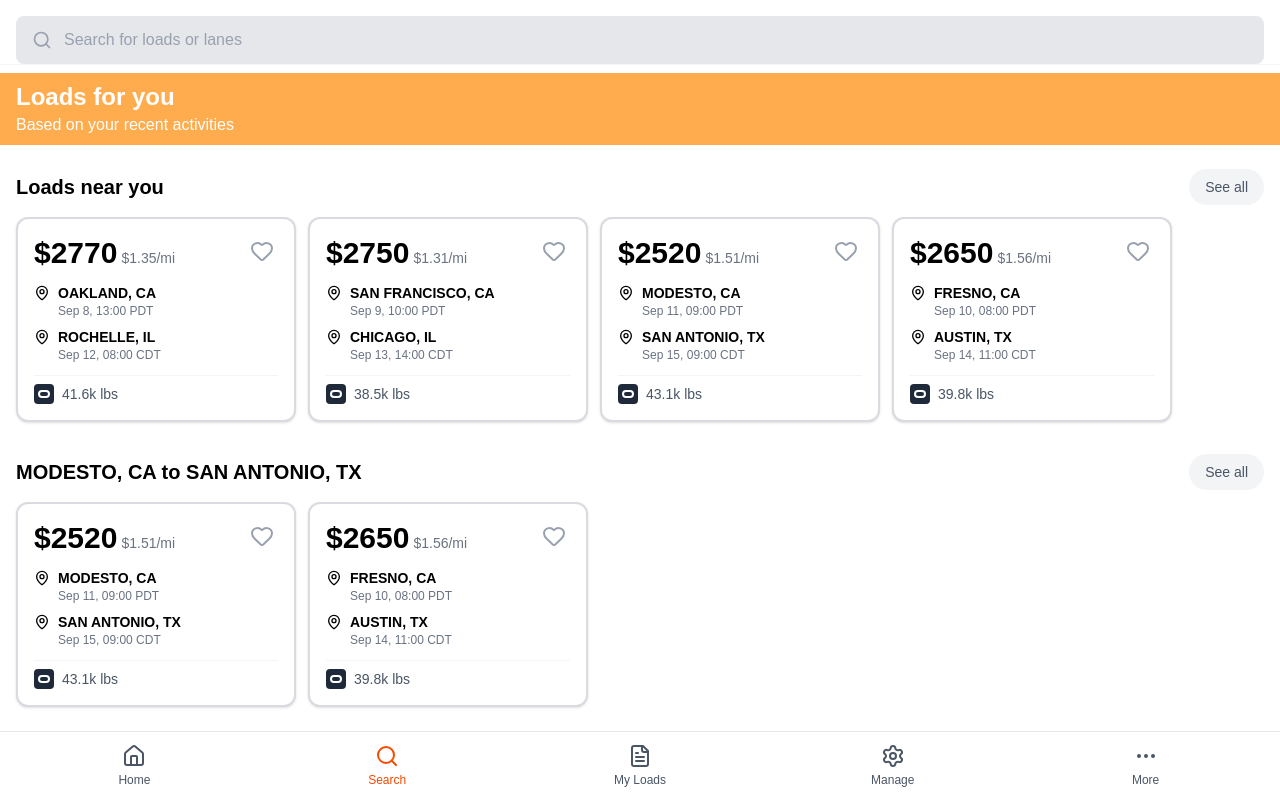
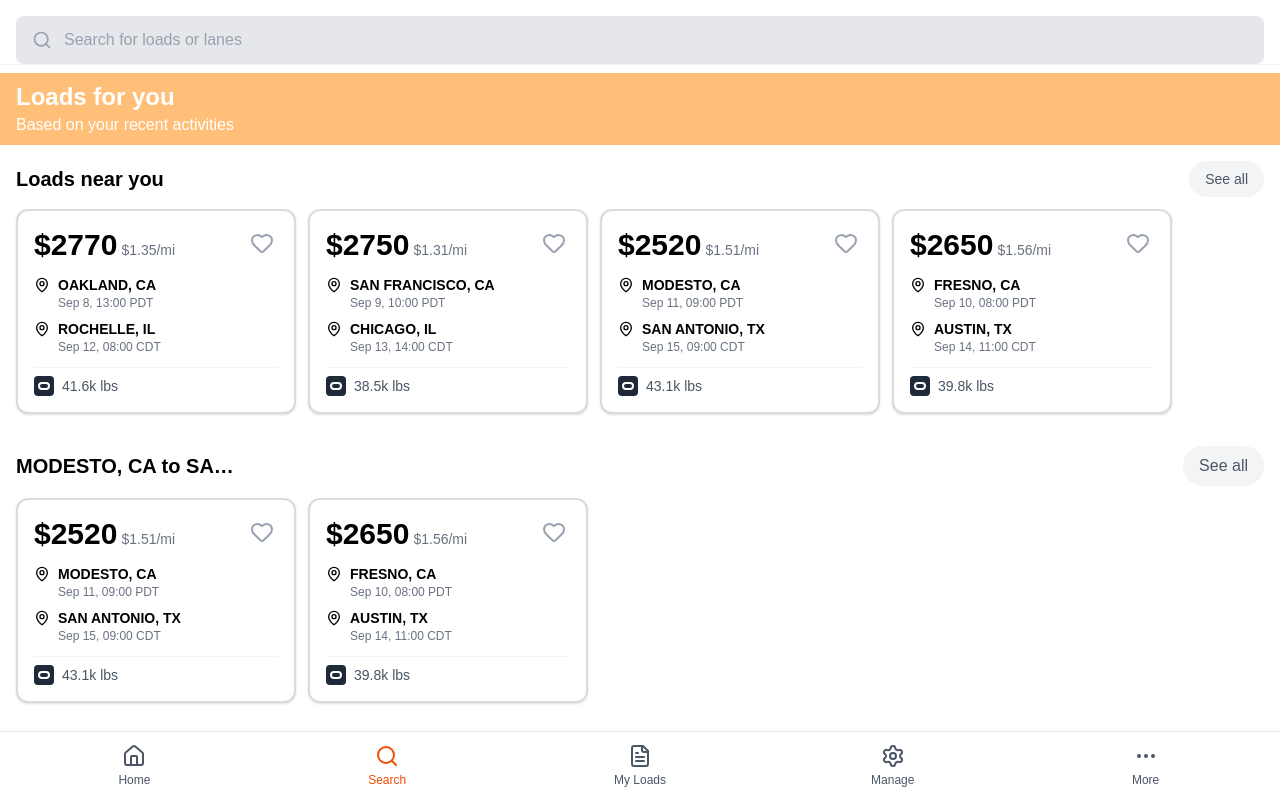
Before and after one commit to kyancox/schneider-freightpower-cs620, a Next.js app: page /optimized in a window 1280 px wide. Built offline with nearby package versions, Linux system fonts and the light colour scheme.

Commit message:
chore: optimized UI styling

```diff
--- a/app/optimized/page.tsx
+++ b/app/optimized/page.tsx
@@ -26,10 +26,10 @@ export default function Optimized() {
       </div>
 
       {/* Main Content - with bottom padding for nav */}
-      <div className="pb-10">
+      <div className="">
         {/* Loads for you Banner */}
-        <div className="mb-6">
-        <div className="relative overflow-hidden w-full bg-orange-400/70 px-4 py-2">
+        <div className="mb-4">
+        <div className="relative overflow-hidden w-full bg-orange-300/90 px-4 py-2">
           <div className="relative z-10">
             <h2 className="text-2xl text-white font-bold mb-0">Loads for you</h2>
             <p className="text-base text-white ">Based on your recent activities</p>
@@ -60,11 +60,15 @@ export default function Optimized() {
         {californiaToTexas.length > 0 && (
             <div className="mb-6">
             <div className="flex items-center justify-between px-4 mb-3">
-            <h3 className="text-xl font-bold text-black">
+                <h3
+                  className="text-xl font-bold text-black truncate"
+                  style={{ maxWidth: '220px', minWidth: '180px', whiteSpace: 'nowrap', overflow: 'hidden', textOverflow: 'ellipsis' }}
+                  title={`${californiaToTexas[0].pickup.city}, ${californiaToTexas[0].pickup.state} to ${californiaToTexas[0].delivery.city}, ${californiaToTexas[0].delivery.state}`}
+                >
                   {californiaToTexas[0].pickup.city}, {californiaToTexas[0].pickup.state} to{' '}
                   {californiaToTexas[0].delivery.city}, {californiaToTexas[0].delivery.state}
                 </h3>
-            <button className="text-sm font-medium text-gray-600 bg-gray-100 px-4 py-2 rounded-full hover:bg-gray-200 transition-colors">
+                <button className="text-base font-medium text-gray-600 bg-gray-100 px-4 py-2 rounded-full hover:bg-gray-200 transition-colors">
                   See all
                 </button>
             </div>
```
Lines whose indentation alone changed are shown as unchanged.
